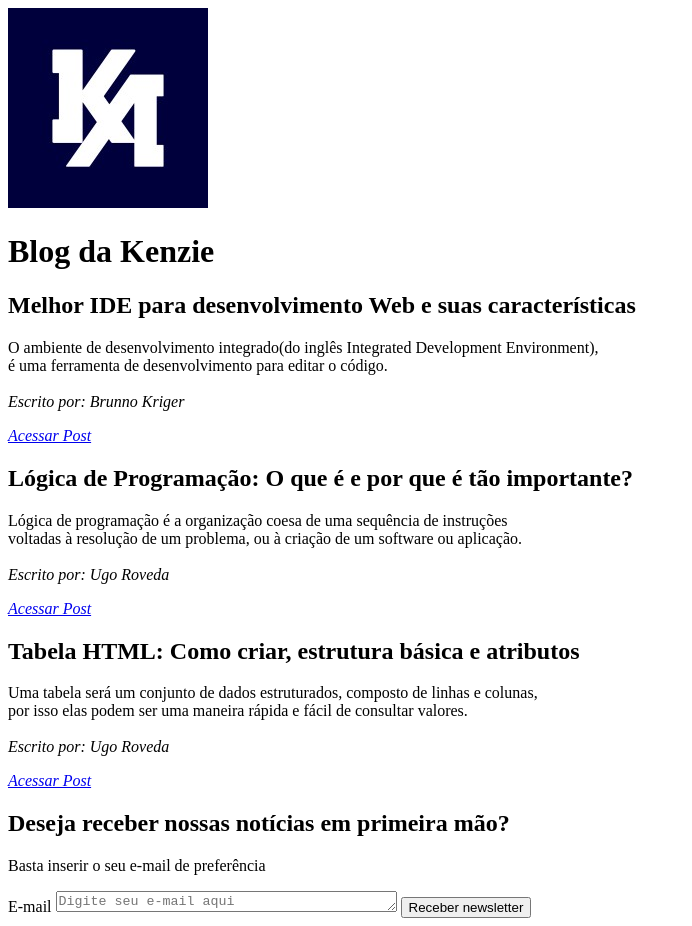
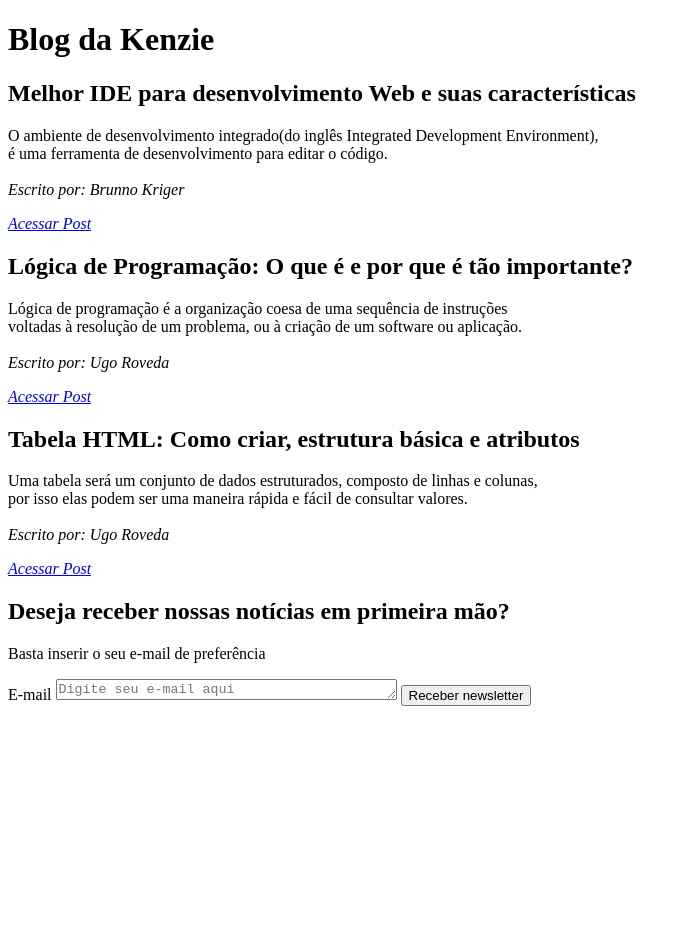
Before and after one commit to Kenzie-Academy-Brasil-Developers/m1_sprint1_entrega_blog_Vanessa, a plain HTML site: page index.html in a window 1280 px wide. Shown: the whole page, without its empty margins (0-692 px from the left). After the commit the page ends 800 px from the top, so only its background shows below. Drawn offline with Linux system fonts and the light colour scheme.

Commit message:
Ajustes no logo

```diff
--- a/index.html
+++ b/index.html
@@ -5,12 +5,13 @@
     <meta http-equiv="X-UA-Compatible" content="IE=edge">
     <meta name="viewport" content="width=device-width, initial-scale=1.0">
     <title>Blog da Kenzie</title>
+    <link rel="icon" type="image/x-icon" href="/favicon (1).jpeg">
 </head>
 <body>
     <header>
-        <img src="./favicon (1).jpeg" alt="Logo Kenzie">
+        <h1>Blog da Kenzie</h1>
+
         </header>
-        <h1>Blog da Kenzie</h1>
 
         <article>
         <h2>Melhor IDE para desenvolvimento Web e suas características</h2>
```
